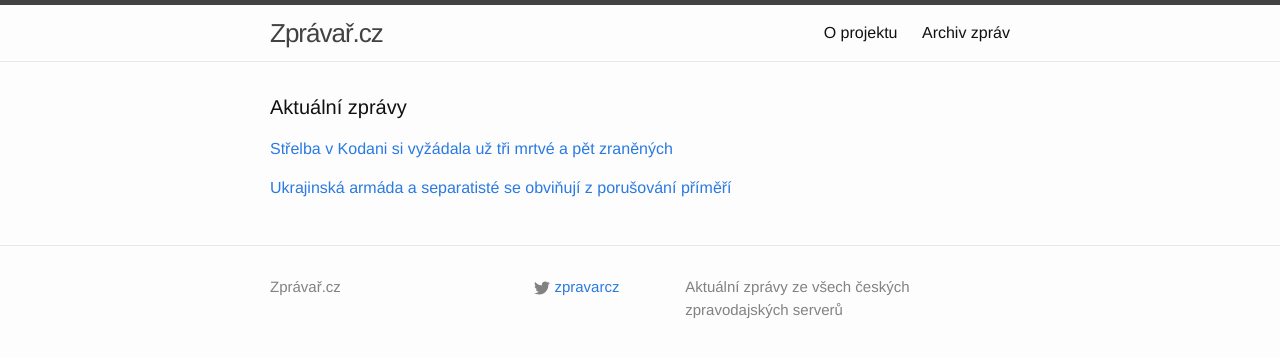
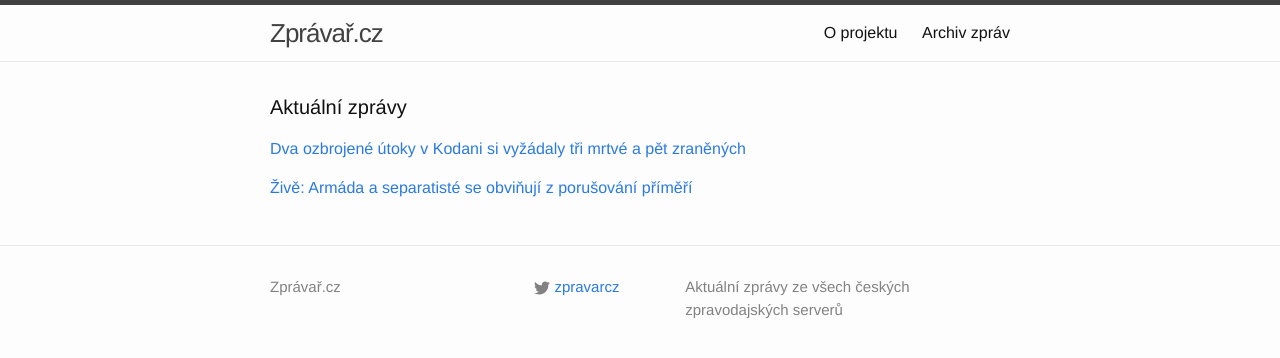
Before and after one commit to adliska/zpravar, a Jekyll site: the page built from index.html, in a window 1280 px wide. Shown: the top 358 px of the page. Built offline with Jekyll 4.4.1, drawn with Linux system fonts in a browser that asks for light colours; some of the changed lines change nothing that is shown.

Commit message:
zpravar news update

```diff
--- a/index.html
+++ b/index.html
@@ -5,9 +5,13 @@
 <div class="home">
     <h1 class="page-heading">Aktuální zprávy</h1>
 
-<p><a href="javascript:;" onclick="toggle_visibility('zpravy0')">Střelba v Kodani si vyžádala už tři mrtvé a pět zraněných</a></p>
+<p><a href="javascript:;" onclick="toggle_visibility('zpravy0')">Dva ozbrojené útoky v Kodani si vyžádaly tři mrtvé a pět zraněných</a></p>
 <div id="zpravy0" style="display:none">
 <ul>
+<li><a href=http://zahranicni.ihned.cz/evropa-slovensko/c1-63538570-dva-ozbrojene-utoky-v-kodani-si-vyzadaly-tri-mrtve-a-pet-zranenych>Dva ozbrojené útoky v Kodani si vyžádaly tři mrtvé a pět zraněných - zahranicni.ihned.cz</a></li>
+<li><a href=http://www.lidovky.cz/v-kodani-se-opet-strilelo-policie-zastrelila-utocnika-ppc-/zpravy-svet.aspx?c=A150215_074115_ln_zahranici_ele>V Kodani se opět střílelo. Dva mrtví a dva zranění   - www.lidovky.cz</a></li>
+<li><a href=http://www.tyden.cz/rubriky/zahranici/evropa/strelba-v-kodani-si-vyzadala-tri-mrtve-a-pet-zranenych_333504.html>Střelba v Kodani si vyžádala tři mrtvé a pět zraněných - www.tyden.cz</a></li>
+<li><a href=http://www.ceskenoviny.cz/zpravy/zpravy/strelba-v-kodani-si-vyzadala-tri-mrtve-pet-zranenych/1181536>Střelba v Kodani si vyžádala tři mrtvé, pět zraněných - www.ceskenoviny.cz</a></li>
 <li><a href=http://zpravy.aktualne.cz/zahranici/strelba-v-kodani-si-vyzadala-tri-mrtve-pet-zranenych/r~12787c0eb4dc11e4833a0025900fea04/>Střelba v Kodani si vyžádala už tři mrtvé a pět zraněných - zpravy.aktualne.cz</a></li>
 <li><a href=http://echo24.cz/a/wwNvj>Útočník střílel v Kodani před synagogou – jeden mrtvý, dva zranění - echo24.cz</a></li>
 <li><a href=http://www.rozhlas.cz/_zprava/danska-policie-pri-patrani-po-pachatelich-dvou-utoku-v-kodani-zastrelila-podezreleho-muze--1455754>Dánská policie při pátrání po pachatelích dvou útoků v Kodani zastřelila podezřelého muže - www.rozhlas.cz</a></li>
@@ -17,9 +21,11 @@
 <li><a href=http://www.ceskatelevize.cz/ct24/svet/301761-dalsi-strelba-v-kodani-u-synagogy-byli-zraneni-tri-lide/>Další střelba v Kodani: U synagogy byli zraněni tři lidé - www.ceskatelevize.cz</a></li>
 <li><a href=http://www.rozhlas.cz/_zprava/kodani-se-opet-rozeznely-vystrely-na-miste-je-jedna-obet--1455754>Kodaní se opět rozezněly výstřely. Na místě je jedna oběť - www.rozhlas.cz</a></li>
 </ul>
-</div><p><a href="javascript:;" onclick="toggle_visibility('zpravy1')">Ukrajinská armáda a separatisté se obviňují z porušování příměří</a></p>
+</div><p><a href="javascript:;" onclick="toggle_visibility('zpravy1')">Živě: Armáda a separatisté se obviňují z porušování příměří</a></p>
 <div id="zpravy1" style="display:none">
 <ul>
+<li><a href=http://zpravy.aktualne.cz/zahranici/zive-nedele-15-unora-ukrajina-rusko-separatiste/r~7b9628c4b14111e4bdad0025900fea04/>Živě: Armáda a separatisté se obviňují z porušování příměří - zpravy.aktualne.cz</a></li>
+<li><a href=http://www.ceskenoviny.cz/zpravy/zpravy/primeri-na-vychode-ukrajiny-se-podle-obou-stran-vcelku-dodrzuje/1181538>Příměří na východě Ukrajiny se podle obou stran "vcelku" dodržuje - www.ceskenoviny.cz</a></li>
 <li><a href=http://www.ceskenoviny.cz/zpravy/zpravy/ukrajinska-armada-a-separatiste-se-obvinuji-z-porusovani-primeri/1181538>Ukrajinská armáda a separatisté se obviňují z porušování příměří - www.ceskenoviny.cz</a></li>
 <li><a href=http://echo24.cz/a/wugm8>Ukrajinská armáda a separatisté se obviňují z porušování příměří - echo24.cz</a></li>
 <li><a href=http://www.rozhlas.cz/_zprava/na-vychode-ukrajiny-vstoupilo-v-platnost-primeri-mezi-vladou-a-separatisty--1455750>Na východě Ukrajiny vstoupilo v platnost příměří mezi vládou a separatisty - www.rozhlas.cz</a></li>
```
